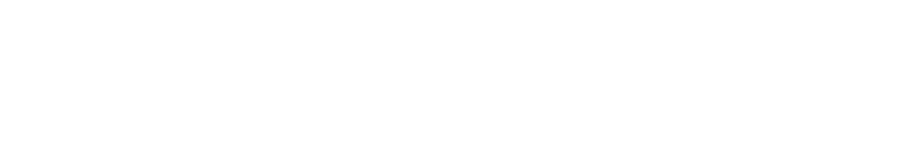
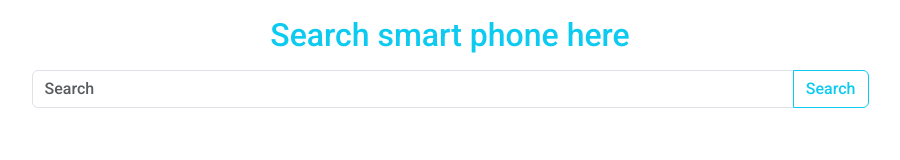
Before and after one commit to Samira-Shajahan-Borsha/phone-finder, a plain HTML site: page index.html in a window 1280 px wide. Shown: the whole page, without its empty margins (190-1090 px from the left). Drawn offline with nearby package versions, Linux system fonts and the light colour scheme.

Commit message:
fetched api

```diff
--- a/css/style.css
+++ b/css/style.css
@@ -0,0 +1,16 @@
+@import url('https://fonts.googleapis.com/css2?family=Roboto:wght@400;500;700&display=swap');
+
+body {
+    font-family: 'Roboto', sans-serif;
+}
+
+/* serach area style */
+#search-btn {
+    font-family: 'Roboto', sans-serif;
+    font-weight: 500;
+}
+
+#search-field {
+    font-family: 'Roboto', sans-serif;
+    font-weight: 500;
+}
--- a/index.html
+++ b/index.html
@@ -14,8 +14,14 @@
 
 </head>
 
-<body>
+<body class="container">
+    <h2 class="text-center text-info mt-3">Search smart phone here</h2>
 
+    <!-- search area -->
+    <div class="input-group my-3 w-75 mx-auto">
+        <input id="search-field" type="text" class="form-control" placeholder="Search" aria-label="" aria-describedby="button-addon2">
+        <button onclick="searchPhone()" class="btn btn-outline-info" type="button" id="search-btn">Search</button>
+    </div>
 
     <!-- bootstrap js link -->
     <script src="https://cdn.jsdelivr.net/npm/bootstrap@5.3.0-alpha1/dist/js/bootstrap.bundle.min.js"
--- a/js/index.js
+++ b/js/index.js
@@ -0,0 +1,21 @@
+const searchPhone = () => {
+    const searchField = document.getElementById('search-field');
+    const searchFieldText = searchField.value;
+    // console.log(searchFieldText);
+
+    //load data
+    const url = `https://openapi.programming-hero.com/api/phones?search=${searchFieldText}`;
+
+    fetch(url)
+        .then(res => res.json())
+        .then(data => displaySearchPhone(data.data));
+
+    searchField.value = '';
+}
+
+const displaySearchPhone = phones => {
+    console.log(phones);
+    phones.forEach(phone => {
+        console.log(phone);
+    });
+}
```
